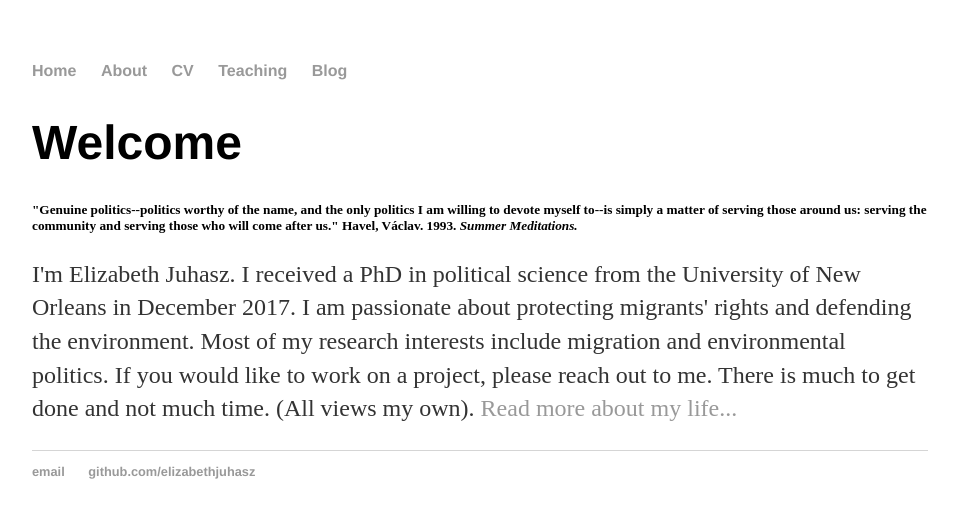
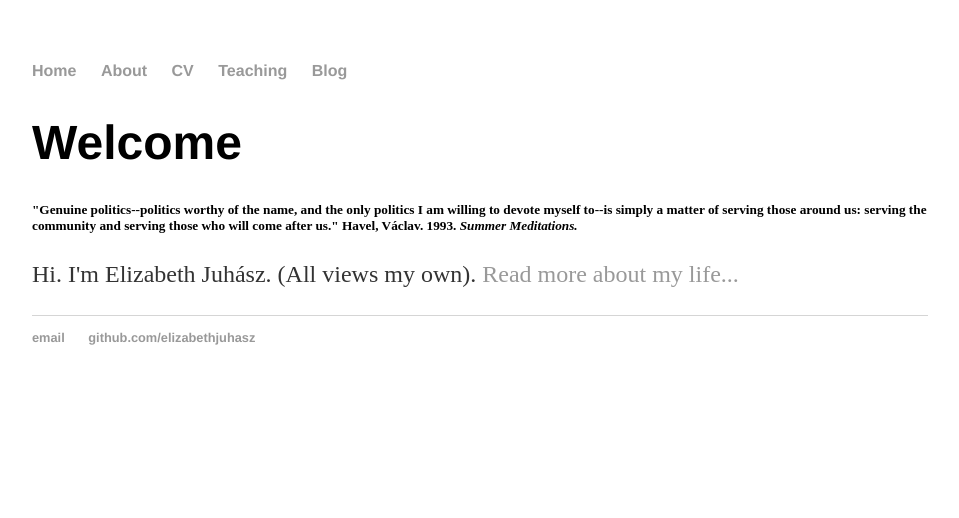
Before and after one commit to elizabethjuhasz/elizabethjuhasz.github.io, a Jekyll site: the page built from index.html, in a window 1280 px wide. Shown: the top 518 px of the page, without its empty margins (160-1119 px from the left). Built offline with Jekyll 4.4.1, drawn with Linux system fonts in a browser that asks for light colours.

Commit message:
Update index.html

```diff
--- a/index.html
+++ b/index.html
@@ -6,5 +6,5 @@ title: Elizabeth
 		<div class="blurb">
 			<h1>Welcome</h1>
 			<p><h5>"Genuine politics--politics worthy of the name, and the only politics I am willing to devote myself to--is simply a matter of serving those around us: serving the community and serving those who will come after us." Havel,  Václav. 1993. <i>Summer Meditations.</i></h5></p>
-			<p>I'm Elizabeth Juhasz. I received a PhD in political science from the University of New Orleans in December 2017. I am passionate about protecting migrants' rights and defending the environment. Most of my research interests include migration and environmental politics. If you would like to work on a project, please reach out to me. There is much to get done and not much time. (All views my own). <a href="/about">Read more about my life...</a></p>
+			<p>Hi. I'm Elizabeth Juhász. (All views my own). <a href="/about">Read more about my life...</a></p>
 		</div>
```
